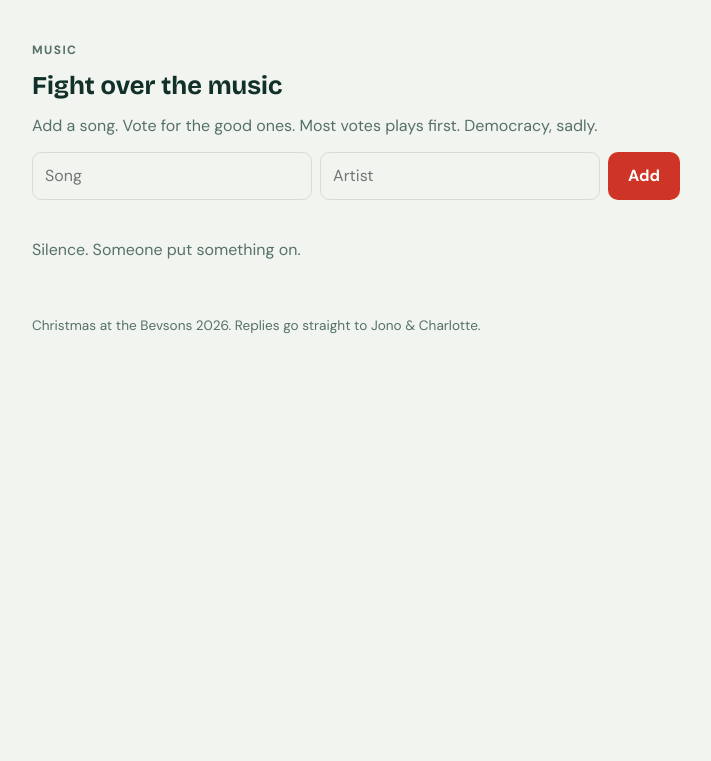
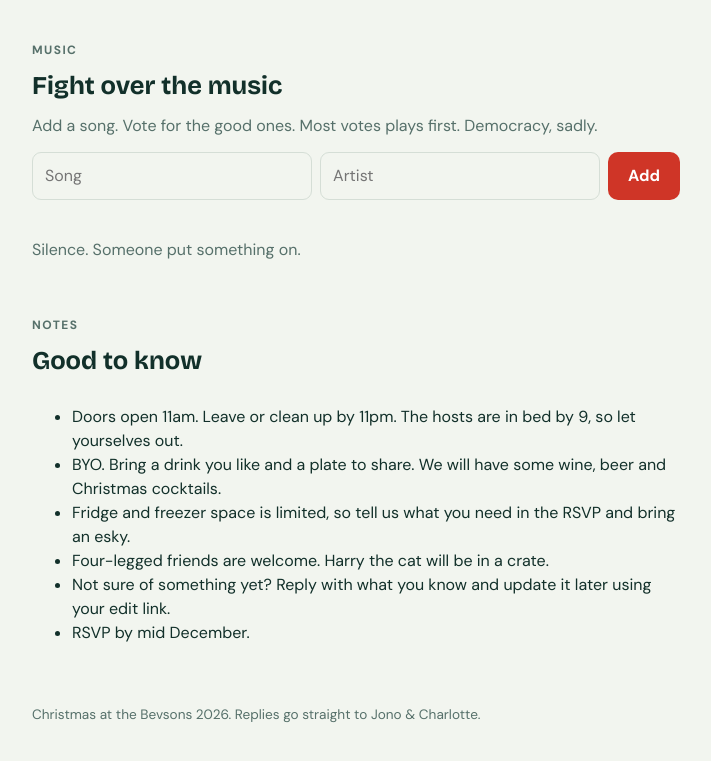
Before and after one commit to jonogibson1/bevson-christmas, a plain HTML site: page index.html in a window 1280 px wide. Shown: the part 5381-6142 px from the top of the page, without its empty margins (284-995 px from the left). Before the commit the page ends 5807 px from the top, so only its background shows below. Drawn offline with nearby package versions, Linux system fonts and the light colour scheme; no server answers.

Commit message:
Notes section at the bottom
Co-Authored-By: Claude Sonnet 5.5 <noreply@anthropic.com>

```diff
--- a/index.html
+++ b/index.html
@@ -280,6 +280,12 @@ footer{color:var(--muted);font-size:.85rem;padding-bottom:calc(30px + env(safe-a
     <div id="songList"></div>
   </section>
 
+  <section id="notes-sec">
+    <p class="eyebrow">Notes</p>
+    <h2>Good to know</h2>
+    <div data-set="notes"></div>
+  </section>
+
   <footer id="foot"></footer>
 </main>
 
@@ -291,7 +297,7 @@ const DEFAULTS = {
   date:'2026-12-25', hosts:'Jono & Charlotte', rsvp_by:'',
   intro:'', we_provide_food:'', we_provide_drinks:'', please_bring:'', still_needed:'',
   santa:'Bring one wrapped gift worth about twenty bucks. Draw a number. Unwrap something new, or steal the thing someone else already loves.\nFriendships will be tested. Crying is permitted. Regifting the shit gift you got last year is welcome and encouraged.',
-  parking:'', notes:'', contact:'', playlist_url:''
+  parking:'', notes:'Doors open 11am. Leave or clean up by 11pm. The hosts are in bed by 9, so let yourselves out.\nBYO. Bring a drink you like and a plate to share. We will have some wine, beer and Christmas cocktails.\nFridge and freezer space is limited, so tell us what you need in the RSVP and bring an esky.\nFour-legged friends are welcome. Harry the cat will be in a crate.\nNot sure of something yet? Reply with what you know and update it later using your edit link.\nRSVP by mid December.', contact:'', playlist_url:''
 };
 const DRINKS = ['Beer','White wine','Red wine','Bubbles','Cider','Spirits / cocktails','Non-alcoholic beer or wine','Soft drink / juice','Water','Not sure yet'];
 const DIETS = ['Vegetarian','Vegan','Gluten free / coeliac','Dairy free','Nut allergy','Shellfish allergy','No pork','Halal','Not sure yet'];
```
